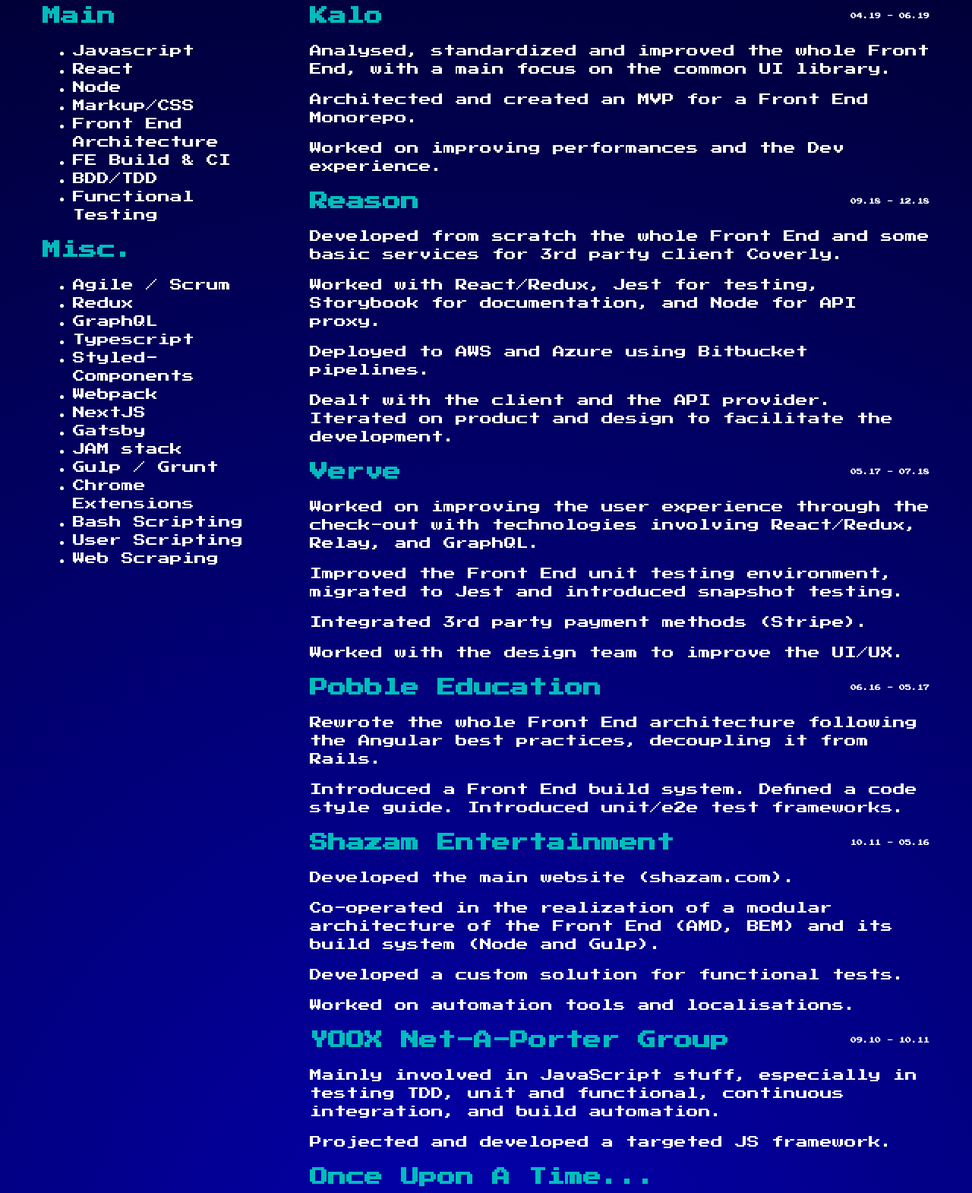
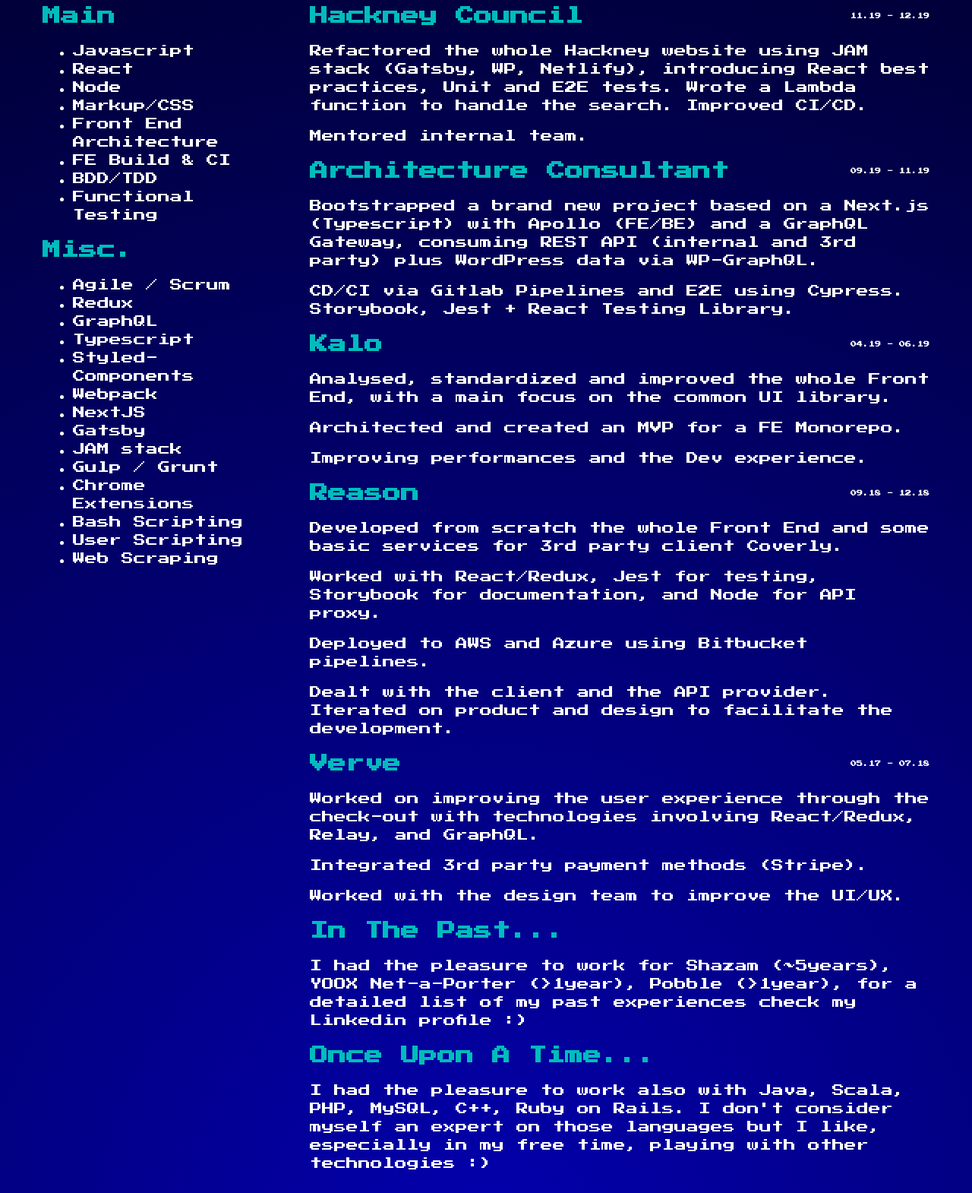
Before and after one commit to sirLisko/sirlisko.com, a Gatsby site: page /resume in a window 1280 px wide. Shown: the part 332-1902 px from the top of the page at 76% size. Built offline with nearby package versions, Linux system fonts and the light colour scheme; Gatsby itself is replaced by a stand-in of ours.

Commit message:
updated experiences

```diff
--- a/data/resume.json
+++ b/data/resume.json
@@ -29,12 +29,28 @@
   },
   "experiences": [
     {
+      "where": "Hackney Council",
+      "when": "11.19 - 12.19",
+      "blurp": [
+        "Refactored the whole Hackney website using JAM stack (Gatsby, WP, Netlify), introducing React best practices, Unit and E2E tests. Wrote a Lambda function to handle the search. Improved CI/CD.",
+        "Mentored internal team."
+      ]
+    },
+    {
+      "where": "Architecture Consultant",
+      "when": "09.19 - 11.19",
+      "blurp": [
+        "Bootstrapped a brand new project based on a Next.js (Typescript) with Apollo (FE/BE) and a GraphQL Gateway, consuming REST API (internal and 3rd party) plus WordPress data via WP-GraphQL.",
+        "CD/CI via Gitlab Pipelines and E2E using Cypress. Storybook, Jest + React Testing Library."
+      ]
+    },
+    {
       "where": "Kalo",
       "when": "04.19 - 06.19",
       "blurp": [
         "Analysed, standardized and improved the whole Front End, with a main focus on the common UI library.",
-        "Architected and created an MVP for a Front End Monorepo.",
-        "Worked on improving performances and the Dev experience."
+        "Architected and created an MVP for a FE Monorepo.",
+        "Improving performances and the Dev experience."
       ]
     },
     {
@@ -53,38 +69,14 @@
       "when": "05.17 - 07.18",
       "blurp": [
         "Worked on improving the user experience through the check-out with technologies involving React/Redux, Relay, and GraphQL.",
-        "Improved the Front End unit testing environment, migrated to Jest and introduced snapshot testing.",
         "Integrated 3rd party payment methods (Stripe).",
         "Worked with the design team to improve the UI/UX."
       ]
     },
     {
-      "role": "Frontend Engineer",
-      "where": "Pobble Education",
-      "when": "06.16 - 05.17",
+      "where": "In the past...",
       "blurp": [
-        "Rewrote the whole Front End architecture following the Angular best practices, decoupling it from Rails.",
-        "Introduced a Front End build system. Defined a code style guide. Introduced unit/e2e test frameworks."
-      ]
-    },
-    {
-      "role": "Senior Software Engineer",
-      "where": "Shazam Entertainment",
-      "when": "10.11 - 05.16",
-      "blurp": [
-        "Developed the main website (shazam.com).",
-        "Co-operated in the realization of a modular architecture of the Front End (AMD, BEM) and its build system (Node and Gulp).",
-        "Developed a custom solution for functional tests.",
-        "Worked on automation tools and localisations."
-      ]
-    },
-    {
-      "role": "Web Developer (Consultant)",
-      "where": "YOOX Net-a-Porter Group",
-      "when": "09.10 - 10.11",
-      "blurp": [
-        "Mainly involved in JavaScript stuff, especially in testing TDD, unit and functional, continuous integration, and build automation.",
-        "Projected and developed a targeted JS framework."
+        "I had the pleasure to work for Shazam (~5years), YOOX Net-a-Porter (>1year), Pobble (>1year), for a detailed list of my past experiences check my Linkedin profile :)"
       ]
     },
     {
--- a/src/components/resume/Contacts.jsx
+++ b/src/components/resume/Contacts.jsx
@@ -5,14 +5,22 @@
   <article className="section contacts">
     <h1>Contacts</h1>
     <p>
-      My website <a href="https://sirlisko.com">https://sirlisko.com</a>
+      My personal website{" "}
+      <a href="https://sirlisko.com">https://sirlisko.com</a>
     </p>
     <p>
       My Github{" "}
       <a href="https://github.com/sirlisko">https://github.com/sirlisko</a>
     </p>
     <p>
-      My email address <a href="mailto:luca@sirlisko.com">luca@sirlisko.com</a>.
+      My LinkedIn{" "}
+      <a href="https://www.linkedin.com/in/lucalischetti/">
+        https://www.linkedin.com/in/lucalischetti/
+      </a>
+    </p>
+    <p>
+      Drop me an email at{" "}
+      <a href="mailto:luca@sirlisko.com">luca@sirlisko.com</a>.
     </p>
     {!isAltVersion ? (
       <p>
```
Also changed, not shown: 2 other files.
